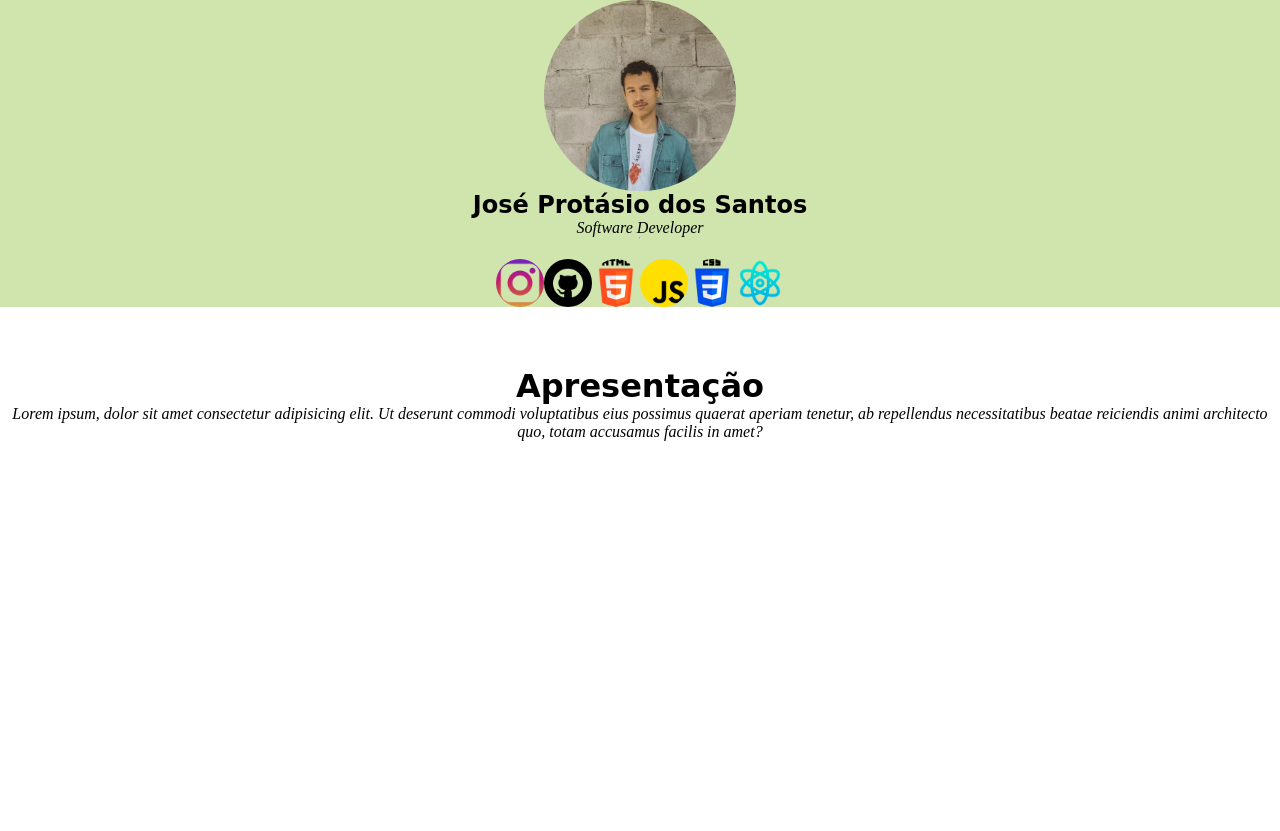
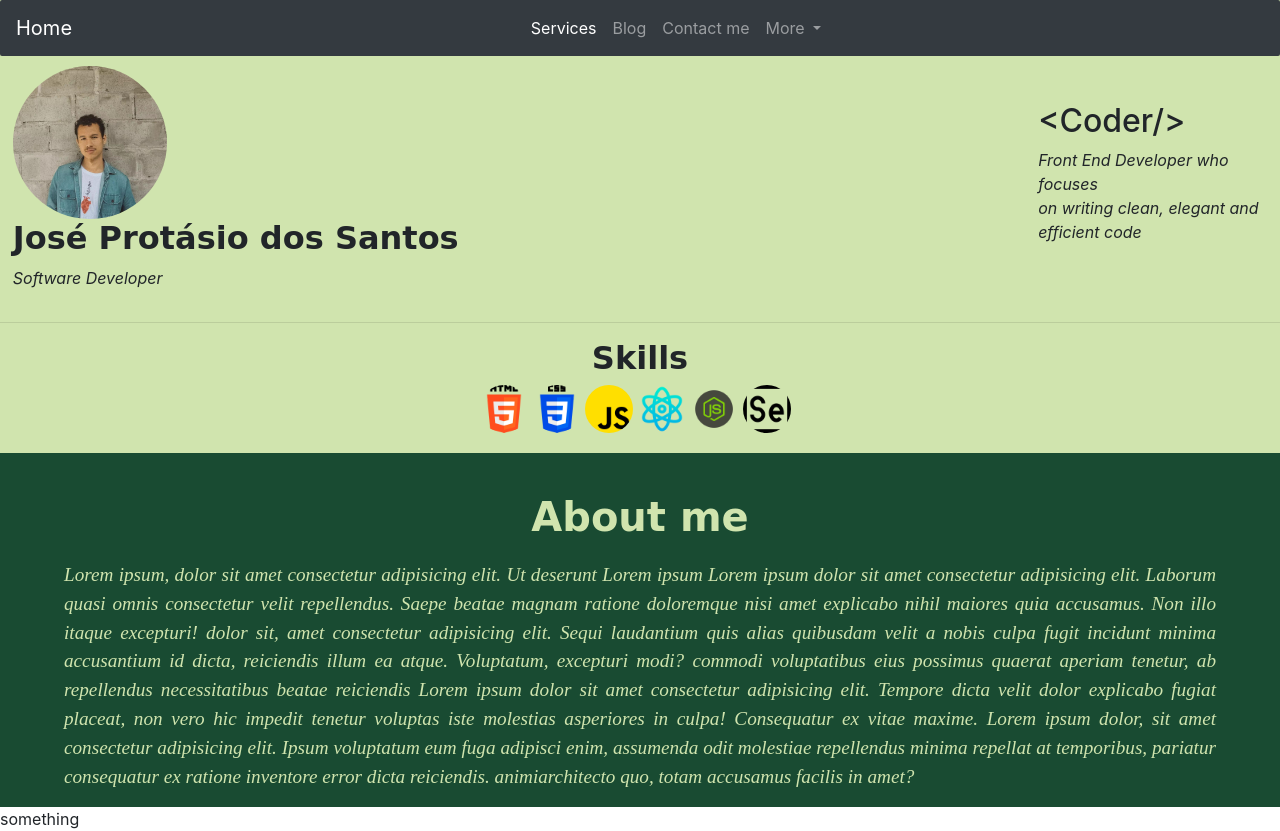
Before and after one commit to jose-protasio/profilepro, a plain HTML site: page index.html in a window 1280 px wide. Before the commit the page ends 800 px from the top, so only its background shows below. Drawn offline with nearby package versions, Linux system fonts and the light colour scheme.

Commit message:
some changes

```diff
--- a/index.html
+++ b/index.html
@@ -7,34 +7,111 @@
     <meta name="viewport" content="width=device-width, initial-scale=1.0">
     <title>My Profile Pro</title>
     <link rel="stylesheet" href="style.css">
+    <link rel="stylesheet" href="https://stackpath.bootstrapcdn.com/bootstrap/4.1.3/css/bootstrap.min.css"
+        integrity="sha384-MCw98/SFnGE8fJT3GXwEOngsV7Zt27NXFoaoApmYm81iuXoPkFOJwJ8ERdknLPMO" crossorigin="anonymous">
 </head>
 
 <body>
-    <div class="main">
-        <div class="titleImg">
-            <img src="WhatsApp Image 2023-01-26 at 15.34.41.jpeg" alt="">
-            <h2>José Protásio dos Santos</h2>
-            <p>Software Developer</p>
-            <hr>
+
+    <header>
+        <div class="menu">
+            <nav class="navbar navbar-expand-lg navbar-dark bg-dark">
+                <a class="navbar-brand" href="#">Home</a>
+                <button class="navbar-toggler" type="button" data-toggle="collapse" data-target="#navbarNavDropdown"
+                    aria-controls="navbarNavDropdown" aria-expanded="false" aria-label="Toggle navigation">
+                    <span class="navbar-toggler-icon"></span>
+                </button>
+                <div class="collapse navbar-collapse justify-content-center" id="navbarNavDropdown">
+                    <ul class="navbar-nav">
+                        <li class="nav-item active">
+                            <a class="nav-link" href="#">Services <span class="sr-only">(current)</span></a>
+                        </li>
+                        <li class="nav-item">
+                            <a class="nav-link" href="#">Blog</a>
+                        </li>
+                        <li class="nav-item">
+                            <a class="nav-link" href="https:wa.me/qr/U73AQLUIMS2D1">Contact me</a>
+                        </li>
+                        <li class="nav-item dropdown">
+                            <a class="nav-link dropdown-toggle" href="#" id="navbarDropdownMenuLink" role="button"
+                                data-toggle="dropdown" aria-haspopup="true" aria-expanded="false">
+                                More
+                            </a>
+                            <div class="dropdown-menu" aria-labelledby="navbarDropdownMenuLink">
+                                <a class="dropdown-item" href="#">Action</a>
+                                <a class="dropdown-item" href="#">Another action</a>
+                                <a class="dropdown-item" href="#">Something else here</a>
+                            </div>
+                        </li>
+                    </ul>
+                </div>
+            </nav>
+        </div>
+    </header>
+
+    <div class="content">
+        <div class="coderContent">
+            <div class="profileImg">
+                <a href="https://github.com/jose-protasio"><img src="WhatsApp Image 2023-01-26 at 15.34.41.jpeg" alt="José's picture"></a>
+                <h2>José Protásio dos Santos</h2>
+                <p>Software Developer</p>
+            </div>
+
+            <div class="coder">
+                <h2>&ltCoder/&gt</h2>
+                <p>Front End Developer who focuses <br>on writing clean, elegant and <br> efficient code</p>
+            </div>
         </div>
 
-        <div class="imgs">
-            <img src="instagram.png" alt="">
-            <img src="github.png" alt="">
-            <img src="html-5.png" alt="">
-            <img src="js.png" alt="">
-            <img src="css-3.png" alt="">
-            <img src="science.png" alt="">
+        <hr>
+
+        <div class="skills">
+            <div class="imgTitle">
+                <h2>Skills</h2>
+                <!-- <img src="instagram.png" alt=""> -->
+                <!-- <img src="github.png" alt=""> -->
+                <img src="html-5.png" alt="">
+                <img src="css-3.png" alt="">
+                <img src="js.png" alt="">
+                <img src="science.png" alt="">
+                <img src="nodejss.png" alt="">
+                <img src="seleniumm.png" alt="">
+            </div>
         </div>
     </div>
 
     <div class="intro">
-        <h1>Apresentação</h1>
-        <p>Lorem ipsum, dolor sit amet consectetur adipisicing elit. Ut deserunt commodi voluptatibus eius possimus quaerat aperiam tenetur, ab repellendus necessitatibus beatae reiciendis animi architecto quo, totam accusamus facilis in amet?</p>
+        <h1>About me</h1>
+        <p>Lorem ipsum, dolor sit amet consectetur adipisicing elit. Ut deserunt Lorem ipsum Lorem ipsum dolor sit amet
+            consectetur adipisicing elit. Laborum quasi omnis consectetur velit repellendus. Saepe beatae magnam ratione
+            doloremque nisi amet explicabo nihil maiores quia accusamus. Non illo itaque excepturi! dolor sit, amet
+            consectetur adipisicing elit. Sequi laudantium quis alias quibusdam velit a nobis culpa fugit incidunt
+            minima accusantium id dicta, reiciendis illum ea atque. Voluptatum, excepturi modi? commodi voluptatibus
+            eius possimus quaerat aperiam tenetur, ab repellendus necessitatibus beatae reiciendis Lorem ipsum dolor sit
+            amet consectetur adipisicing elit. Tempore dicta velit dolor explicabo fugiat placeat, non vero hic impedit
+            tenetur voluptas iste molestias asperiores in culpa! Consequatur ex vitae maxime. Lorem ipsum dolor, sit
+            amet consectetur adipisicing elit. Ipsum voluptatum eum fuga adipisci enim, assumenda odit molestiae
+            repellendus minima repellat at temporibus, pariatur consequatur ex ratione inventore error dicta reiciendis.
+            animiarchitecto quo, totam accusamus facilis in amet?</p>
     </div>
+
+    <section class="section-1">
+        <div>
+            something
+        </div>
+    </section>
 
     </div>
 </body>
 <script src="script.js"></script>
+<script src="https://stackpath.bootstrapcdn.com/bootstrap/4.1.3/js/bootstrap.min.js"
+    integrity="sha384-ChfqqxuZUCnJSK3+MXmPNIyE6ZbWh2IMqE241rYiqJxyMiZ6OW/JmZQ5stwEULTy"
+    crossorigin="anonymous"></script>
+<script src="https://code.jquery.com/jquery-3.3.1.slim.min.js"
+    integrity="sha384-q8i/X+965DzO0rT7abK41JStQIAqVgRVzpbzo5smXKp4YfRvH+8abtTE1Pi6jizo"
+    crossorigin="anonymous"></script>
+<script src="https://cdnjs.cloudflare.com/ajax/libs/popper.js/1.14.3/umd/popper.min.js"
+    integrity="sha384-ZMP7rVo3mIykV+2+9J3UJ46jBk0WLaUAdn689aCwoqbBJiSnjAK/l8WvCWPIPm49"
+    crossorigin="anonymous"></script>
 
 </html>
--- a/style.css
+++ b/style.css
@@ -4,43 +4,88 @@
     box-sizing: border-box;
 }
 
-.main{
+header{
     background-color: #d0e4ae;
 }
+
+nav{
+    border-radius: 2px;
+    width: 100vw;
+    text-align: center;
+    justify-content: center;
+}
+
+.menu{
+    display: flex;
+    max-width: fit-content;
+}
+
+
+.content{
+    background-color: #d0e4ae;
+}
+
 
 img{
     width: 15%;
     height: 15%;
     border-radius: 100px;
+
 }
 
-h2{
-    font-family: cursive;
-}
 
 p{
     font-style: italic;
+    font-weight:normal;
 }
 
-hr{
-    size: 40;
+.profileImg{
+    display: flex;
+    flex-direction: column;
+    margin-left: 1%;
+    height: 1%;
 }
 
-.titleImg{
-    display: flex;
-    justify-content: center;
-    flex-direction: column;
-    align-items: center;
+.profileImg img{
+    margin-top: 10px;
 }
 
-.imgs{
+.profileImg h2{
+    font-family: cursive;
+    font-weight: bolder;
+}
+
+.coder{
+    display: flex;
+    flex-direction: column;
+    margin: auto;
+    justify-content: center;
+}
+
+.coderContent{
+    display: flex;
+    flex-direction: row;
+}
+
+.skills{
+    display: flex;
     width: 25%;
     height: 10%;
-    display: flex;
     justify-content: center;
     align-items: center;
     margin: auto;
-    margin-top: 20px;
+}
+
+.skills h2{
+    display: flex;
+    text-align: center;
+    justify-content: center;
+    font-family: cursive;
+    font-weight: bold;
+}
+
+.imgTitle{
+    margin-bottom: 20px;
 }
 
 .intro{
@@ -48,15 +93,23 @@ hr{
     justify-content: center;
     flex-direction: column;
     align-items: center;
-    margin-top: 20px;
-    margin-top: 60px;
+    background-color: #194b32;
+    /* background-color: #194b32; */
 }
 
 .intro h1{
     font-family: cursive;
+    margin-top: 40px;
+    color: #d0e4ae;
+    font-weight: bold;
 }
 
 .intro p{
     text-align: center;
-    font-style: italic;
+    font-family:'Times New Roman', Times, serif;
+    font-size: larger;
+    margin-top: 12px;
+    text-align: justify;
+    width: 90vw;
+    color: #d0e4ae;
 }
```
Also changed, not shown: nodejss.png (added), selenium.png (added), seleniumm.png (added).
